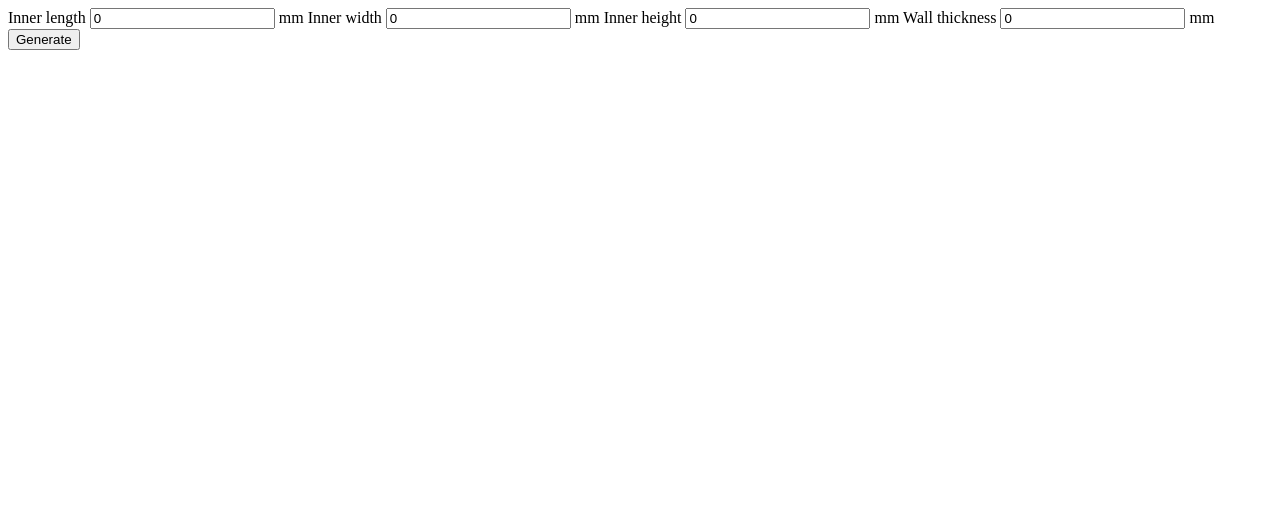
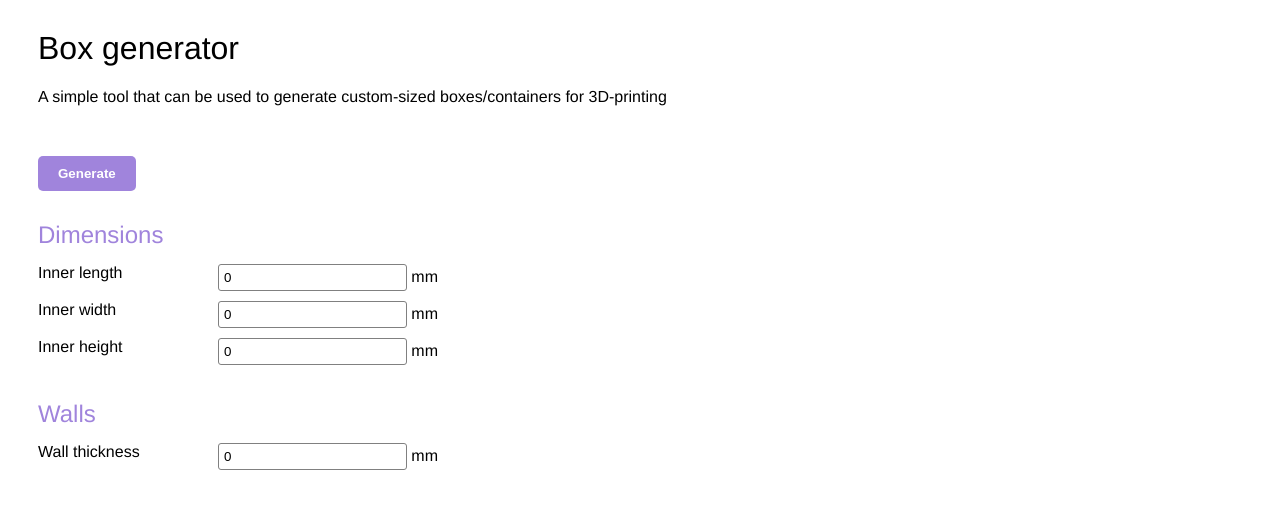
Before and after one commit to JoakimRiikonen/BoxGenerator, a Svelte app: page / in a window 1280 px wide. Shown: the top 508 px of the page. Built offline with nearby package versions, Linux system fonts and the light colour scheme.

Commit message:
Add styling

```diff
--- a/src/App.svelte
+++ b/src/App.svelte
@@ -1,5 +1,6 @@
 <script lang="ts">
-  import NumberField from "./components/NumberField.svelte";
+  import Info from "./components/Info.svelte";
+  import ParameterForm from "./components/ParameterForm.svelte";
   import type { GenerationParameters } from "./generation/GenerationParameters";
   import { generateBoxContainer } from "./generation/generate";
   import { downloadBlob } from "./util/downloadBlob";
@@ -18,28 +19,16 @@
 </script>
 
 <main>
-  <NumberField
-    label={"Inner length"}
-    suffix={"mm"}
-    bind:value={parameters.innerLength}
+  <Info />
+  <ParameterForm
+    bind:parameters={parameters}
+    generate={generate}
   />
-  <NumberField
-    label={"Inner width"}
-    suffix={"mm"}
-    bind:value={parameters.innerWidth}
-  />
-  <NumberField
-    label={"Inner height"}
-    suffix={"mm"}
-    bind:value={parameters.innerHeight}
-  />
-  <NumberField
-    label={"Wall thickness"}
-    suffix={"mm"}
-    bind:value={parameters.wallThickness}
-  />
-  <button on:click={() => generate()}>Generate</button>
 </main>
 
 <style>
+  main {
+    font-family: Helvetica, sans-serif;
+    margin: 30px;
+  }
 </style>
--- /dev/null
+++ b/src/components/Button.svelte
@@ -0,0 +1,24 @@
+<script lang="ts">
+  export let onClick: () => void;
+  export let text: string;
+</script>
+
+<button on:click={() => onClick()}>
+  {text}
+</button>
+
+<style>
+  button {
+    padding: 10px 20px;
+    font-weight: 600;
+    background-color: #A084DC;
+    color: white;
+    border: none;
+    border-radius: 5px;
+  }
+
+  button:hover {
+    cursor: pointer;
+    background-color: #645CBB;
+  }
+</style>
--- /dev/null
+++ b/src/components/Info.svelte
@@ -0,0 +1,16 @@
+<div class="container">
+  <h1>Box generator</h1>
+  <p>
+    A simple tool that can be used to generate custom-sized boxes/containers for 3D-printing
+  </p>
+</div>
+
+<style>
+  h1 {
+    font-weight: normal;
+  }
+
+  .container {
+    margin-bottom: 50px;
+  }
+</style>
--- a/src/components/NumberField.svelte
+++ b/src/components/NumberField.svelte
@@ -5,6 +5,22 @@
 </script>
 <label>
   {label}
-  <input type="number" bind:value={value} min="0"/>
-  {suffix}
+  <span>
+    <input type="number" bind:value={value} min="0"/>
+    {suffix}
+  </span>
 </label>
+
+<style>
+  label {
+    padding: 5px 0;
+    display: flex;
+    justify-content: space-between;
+  }
+
+  input {
+    padding: 5px;
+    border: 1px solid grey;
+    border-radius: 3px;
+  }
+</style>
--- /dev/null
+++ b/src/components/ParameterForm.svelte
@@ -0,0 +1,65 @@
+<script lang="ts">
+  import type { GenerationParameters } from "../generation/GenerationParameters";
+  import Button from "./Button.svelte";
+  import NumberField from "./NumberField.svelte";
+
+  export let parameters: GenerationParameters;
+  export let generate: () => void;
+</script>
+
+<div class="container">
+  <Button
+    text={"Generate"}
+    onClick={generate}
+  />
+
+  <div class="inner-container">
+    <h2>Dimensions</h2>
+
+    <NumberField
+      label={"Inner length"}
+      suffix={"mm"}
+      bind:value={parameters.innerLength}
+    />
+    <NumberField
+      label={"Inner width"}
+      suffix={"mm"}
+      bind:value={parameters.innerWidth}
+    />
+    <NumberField
+      label={"Inner height"}
+      suffix={"mm"}
+      bind:value={parameters.innerHeight}
+    />
+  </div>
+  <div class="inner-container">
+    <h2>Walls</h2>
+    <NumberField
+      label={"Wall thickness"}
+      suffix={"mm"}
+      bind:value={parameters.wallThickness}
+    />
+  </div>
+</div>
+
+<style>
+  .container {
+    display: flex;
+    flex-direction: column;
+    align-items: start;
+  }
+
+  .inner-container {
+    width: 400px;
+    display: flex;
+    flex-direction: column;
+  }
+
+  h2 {
+    color: #A084DC;
+    margin: 0;
+    margin-top: 30px;
+    margin-bottom: 10px;
+    font-weight: normal;
+  }
+</style>
```
